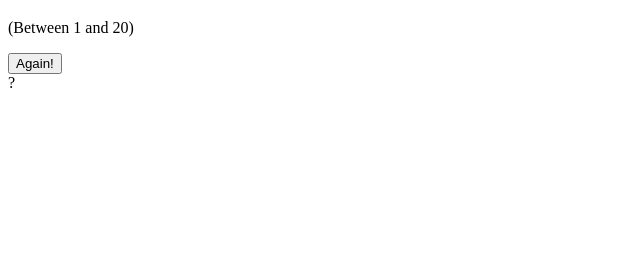
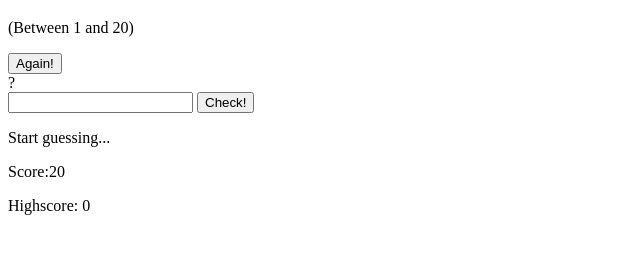
Before and after one commit to albani07/Guess-The-Number, a plain HTML site: page index.html in a window 1280 px wide. Shown: the part 61-314 px from the top of the page, without its empty margins (0-640 px from the left). Drawn offline with Linux system fonts and the light colour scheme.

Commit message:
finishing html

```diff
--- a/index.html
+++ b/index.html
@@ -15,11 +15,18 @@
 			<div class="number">?</div>
 		</header>
 		<main>
-		<section>
-
+			<section class="left">
+				<input type="number" class="guess"/>
+				<button class="btn check">Check!</button>
+			</section>
+			<section class="right">
+				<p class="message"> Start guessing...</p>
+				<p class="label-score">Score:<span class="score">20</span>
+				</p>
+				<p class="label-highscore">Highscore: <span class="highscore">0</span>
+				</p>
 			</section>
 		</main>
-
+		<script src="script.js"></script>
 	</body>
-<script src="script.js"></script>
 </html>
```
Lines whose indentation alone changed are shown as unchanged.
